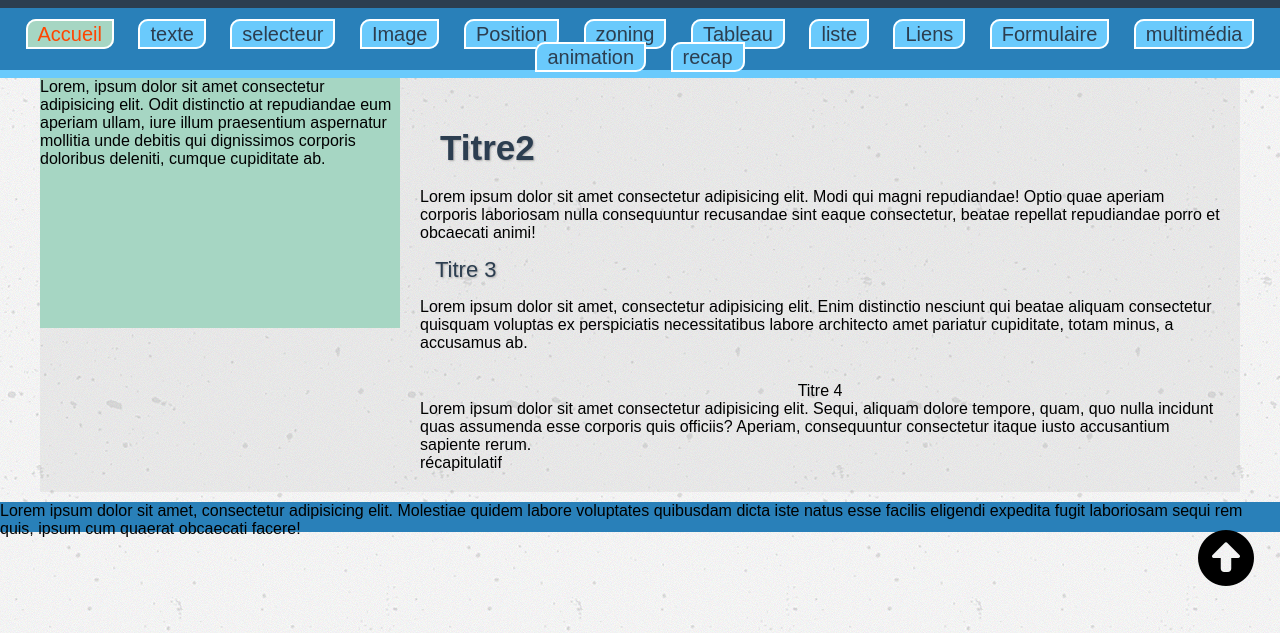
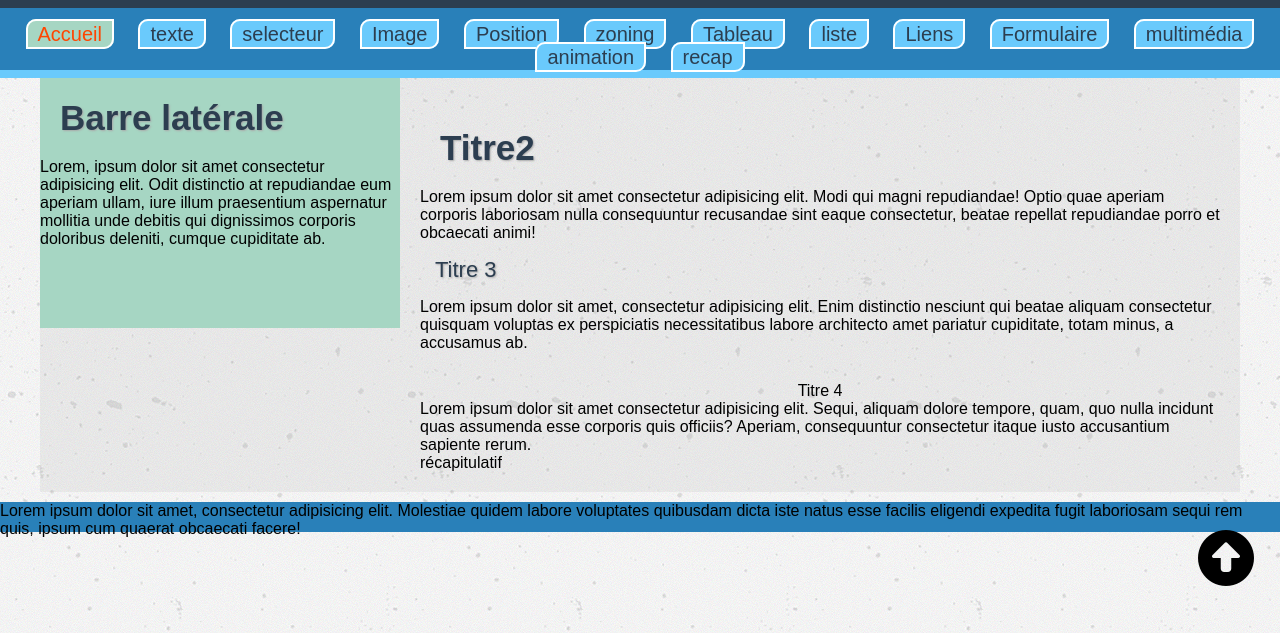
Before and after one commit to Louis-Fr/premierSITE, a plain HTML site: page index.html in a window 1280 px wide. Shown: the part 167-800 px from the top of the page. Drawn offline with Linux system fonts and the light colour scheme.

Commit message:
Update index.html

```diff
--- a/index.html
+++ b/index.html
@@ -64,6 +64,7 @@
     <main>
         <!-- contenu secondaire -->
         <aside>
+            <h2>Barre latérale</h2>
             <p>Lorem, ipsum dolor sit amet consectetur adipisicing elit. Odit distinctio at repudiandae eum aperiam ullam, iure illum praesentium aspernatur mollitia unde debitis qui dignissimos corporis doloribus deleniti, cumque cupiditate ab.</p>
         </aside>
         <!-- zone de contenu, texte, titre ect.. -->
```
